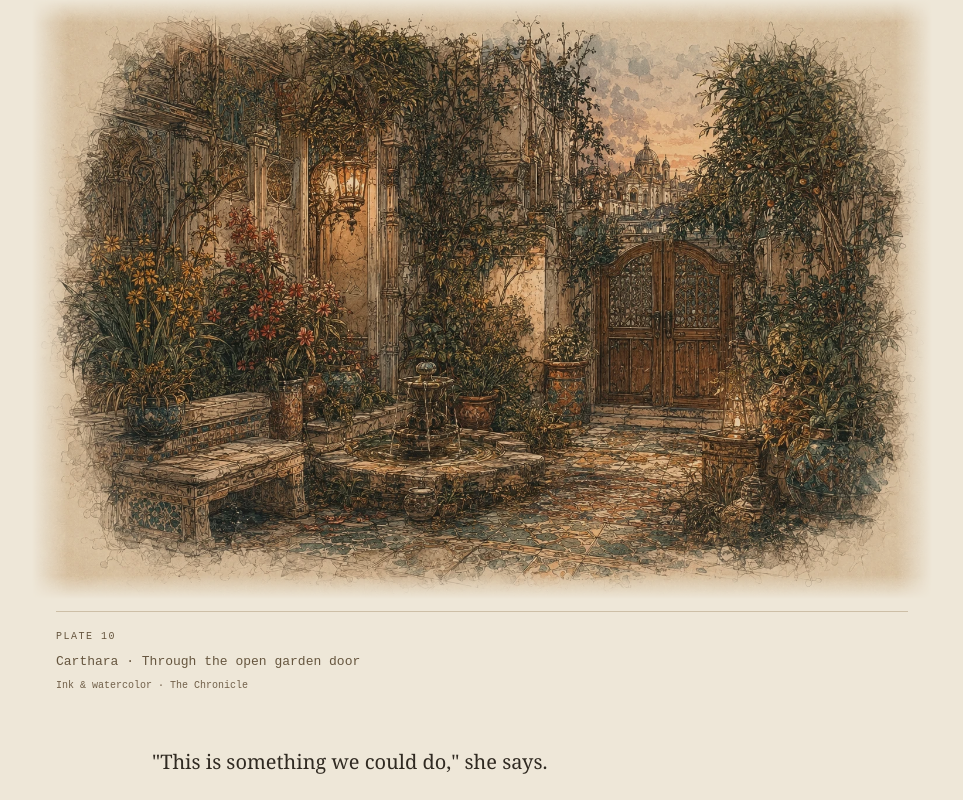
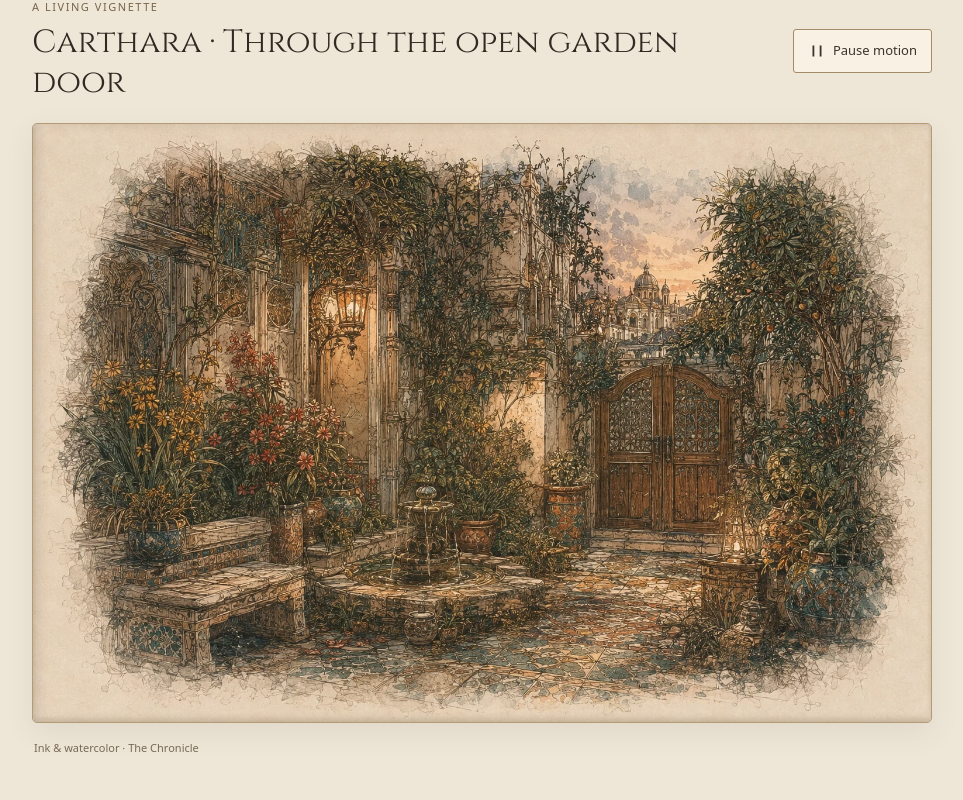
Before and after one commit to Suphian/chronicle, a Next.js app: page /chapters/a-dark-turn in a window 1280 px wide. Shown: the part 940-1740 px from the top of the page, without its empty margins (158-1121 px from the left). Built offline with nearby package versions, Linux system fonts and the light colour scheme.

Commit message:
Place contextual living vignettes throughout chapters and main sections

```diff
--- a/src/app/globals.css
+++ b/src/app/globals.css
@@ -77,7 +77,6 @@ body {
 .editorial-home .home-actions .btn-ghost { color: #514936; font: 13px/1.6 system-ui, sans-serif; letter-spacing: 0; text-transform: none; text-decoration: underline; text-underline-offset: 6px; }
 .home-folio { position: absolute; bottom: 28px; left: max(28px, calc((100vw - 1480px) / 2)); right: max(28px, calc((100vw - 1480px) / 2)); border-top: 1px solid #b8a98c; padding-top: 15px; font: 12px/1.6 system-ui, sans-serif; color: #65553e; display: flex; justify-content: space-between; gap: 24px; }
 .editorial-home .home-sections { max-width: 1536px; padding-top: 75px; }
-.home-living { width: min(1240px, calc(100% - 48px)); margin: 0 auto; }
 .editorial-home .home-sections > .book-eyebrow { color: #796749; }
 .editorial-home .home-section-grid { display: block; }
 .editorial-home .home-section-grid > a { display: grid; grid-template-columns: 60px minmax(180px, 1fr) minmax(240px, 1.4fr) 190px; gap: 25px; align-items: center; padding: 36px 0; border: 0; border-top: 1px solid #cbbda2; }
--- a/src/app/page.tsx
+++ b/src/app/page.tsx
@@ -19,7 +19,6 @@ export default function Home() {
       <div className="home-title"><p className="book-eyebrow">An illustrated story · A world in the making</p><h1><span>The</span> Chronicle</h1><p>Of Hanno Averroes, of Dyia, and of a city that remembers what its people try to forget.</p><div className="home-actions"><Link href={first ? `/chapters/${first.slug}` : "/story"} className="btn-primary">Read the opening <span aria-hidden="true">↗</span></Link><Link href="#chapters" className="btn-ghost">Explore the Chronicle ↓</Link></div></div>
       <p className="home-folio">Carthara <span>Markets, awnings, and a thousand quiet debts.</span></p>
     </section>
-    <div className="home-living"><LivingLandscape /></div>
-    <section id="chapters" className="home-sections"><ResumeReading /><p className="book-eyebrow">Four ways into the Chronicle</p><div className="home-section-grid">{sections.map((section) => <Link href={section.href} key={section.href}><span>{section.number}</span><h2>{section.title}</h2><p>{section.description}</p><strong>{section.action} →</strong></Link>)}</div></section>
+    <section id="chapters" className="home-sections"><ResumeReading /><p className="book-eyebrow">Four ways into the Chronicle</p><div className="home-section-grid">{sections.map((section) => <Link href={section.href} key={section.href}><span>{section.number}</span><h2>{section.title}</h2><p>{section.description}</p><strong>{section.action} →</strong></Link>)}</div><LivingLandscape artwork="courtyard-garden" /></section>
   </main>;
 }
--- a/src/app/people/page.tsx
+++ b/src/app/people/page.tsx
@@ -1,3 +1,4 @@
+import { LivingLandscape } from "@/components/LivingLandscape";
 import Link from "next/link";
 import { codex } from "@/content/codex";
 import { PeopleDirectory } from "@/components/PeopleDirectory";
@@ -11,5 +12,6 @@ export default function PeoplePage() {
     <div className="section-subnav"><a href="#directory">Character dossiers</a><Link href="/character">Hanno’s character sheet</Link><Link href="/codex">Quick reference & lore</Link></div>
     <p className="section-footnote">Dossiers contain full-story spoilers, including secrets and later events. Names in this directory do not reveal their outcomes.</p>
     <section id="directory"><PeopleDirectory people={codex.filter((entry) => entry.kind === "person").map((entry) => ({ id: entry.id, name: entry.name, group: groups[entry.id] ?? "The Chronicle" }))} /></section>
+    <LivingLandscape artwork="clinic-courtyard" />
   </div></main>;
 }
--- a/src/app/story/page.tsx
+++ b/src/app/story/page.tsx
@@ -1,3 +1,4 @@
+import { LivingLandscape } from "@/components/LivingLandscape";
 import Link from "next/link";
 import Image from "next/image";
 import { chapters } from "@/content/chapters";
@@ -13,6 +14,7 @@ export default function StoryPage() {
     <p className="section-lead">A family in a city of debts. Two brothers who each believe the other left. A gift for healing that will ask more of its owner than he expects.</p>
     <ResumeReading />
     <div className="section-subnav"><Link href="/settings">Reading settings</Link></div>
+    <LivingLandscape artwork="pottery-room" />
     <section id="chapters" className="section-block"><h2>Chapters</h2>
       <ol className="story-list">{prose.map((chapter) => <li key={chapter.slug}><Link href={`/chapters/${chapter.slug}`}>
         {chapter.cover && <div className="story-thumbnail"><Image src={chapter.cover} alt="" fill sizes="(max-width: 600px) 90px, 150px" className="object-cover" /></div>}
--- a/src/app/workshop/page.tsx
+++ b/src/app/workshop/page.tsx
@@ -1,3 +1,4 @@
+import { LivingLandscape } from "@/components/LivingLandscape";
 import Link from "next/link";
 import { chapters } from "@/content/chapters";
 import { getBibleEntries } from "@/lib/worldbuilding";
@@ -21,6 +22,7 @@ export default function WorkshopPage() {
   return <main className="section-shell"><div className="section-inner"><p className="book-eyebrow">The Chronicle / Writing room</p><h1>Where an idea becomes a story.</h1><p className="section-lead">Work from a possibility to a plan, from a plan to a scene, and from a scene to a chapter worth reading. The larger epic remains open to discovery.</p>
     <div className="section-subnav"><Link href="/library/story/overall-outline">Overall story outline</Link><a href="#chapter-plan">Chapter outline</a><a href="#ideas">Ideas</a><a href="#reviews">Draft reviews</a><Link href="/library/PROMPT">Collaboration prompt</Link></div>
     <section className="section-block" id="desks"><h2>The writing desk</h2><div className="notebook-cards">{desks.map((desk) => <Link href={desk.href} key={desk.href}><h3>{desk.title}</h3><p>{desk.detail}</p></Link>)}</div></section>
+    <LivingLandscape artwork="travel-letters" />
     <section className="section-block"><p className="book-eyebrow">How we work</p><ol className="pitch-stages">{["Pitch an idea", "Find its connections", "Plan the scenes", "Write the chapter", "Check continuity", "Revise together"].map((stage, i) => <li key={stage}><span>{i + 1}</span>{stage}</li>)}</ol><p className="section-footnote">Pitch ideas in our conversation. Each gets a note with possible homes, affected people, and consequences. Proposals stay distinguishable from events already written.</p></section>
     <section className="section-block" id="chapter-plan"><p className="book-eyebrow">Current sequence · Full-story spoilers</p><h2>Chapter outline</h2><p>This is the current draft sequence, not a limit on the epic. Any of these units can later split into several chapters. Open one to see its scenes.</p>
       <div className="stage-legend"><span>Idea — a possibility</span><span>Story sketch — planned beats</span><span>Prose draft — narrative to edit</span><span>Revised chapter — reviewed prose</span></div>
--- a/src/app/world/page.tsx
+++ b/src/app/world/page.tsx
@@ -1,3 +1,4 @@
+import { LivingLandscape } from "@/components/LivingLandscape";
 import type { Metadata } from "next";
 import { WorldAtlas } from "@/components/WorldAtlas";
 import { ResumeReading } from "@/components/ResumeReading";
@@ -47,6 +48,7 @@ export default async function WorldPage({
           </figcaption>
         </figure>
       </section>
+      <LivingLandscape />
       <section id="history" className="section-block"><h2>History & memory</h2><p>What the chapters establish, what the old songs dispute, and what survives in the early world notes.</p><div className="notebook-cards"><Link href="/library/history/current-timeline"><h3>A relative history of the world</h3><p>Events, legendary accounts, and gaps in the chronology →</p></Link><Link href="/library/geography-reconciliation"><h3>The wider world recovered</h3><p>Ruhania, the seven lakes, and the fragmented Khanate →</p></Link></div></section>
       <section id="institutions" className="section-block"><h2>Institutions & power</h2><p>Who commands, who pays, who can refuse, and what happens when interests collide.</p><div className="notebook-cards">{entries.filter((entry) => entry.group === "factions").map((entry) => <Link key={entry.slug} href={`/library/${entry.slug}`}><h3>{entry.title}</h3><p>History, interests & constraints →</p></Link>)}</div></section>
       <section id="everyday" className="section-block"><h2>Everyday life</h2><p>A city needs food, water, work, care, and ways for news to travel. These details give its conflicts consequences.</p><div className="notebook-cards"><Link href="/library/cultures/everyday-life"><h3>Life beneath the architecture</h3><p>Seven material domains, with evidence and open questions →</p></Link><Link href="/library/visual-direction"><h3>Architecture & technology</h3><p>The aesthetic, its practical uses, and its limits →</p></Link></div></section>
--- a/src/components/BookReader.tsx
+++ b/src/components/BookReader.tsx
@@ -5,6 +5,8 @@ import Link from "next/link";
 import { Fragment, useEffect, useState, type ReactNode } from "react";
 import type { Chapter, Scene } from "@/content/types";
 import { bookPlates, type BookPlate } from "@/content/illustrations";
+import { livingVignettes, livingBookPlates } from "@/content/living-vignettes";
+import { LivingLandscape } from "./LivingLandscape";
 import { codex } from "@/content/codex";
 import { worldById } from "@/content/world";
 import { saveReadingPlace } from "./ResumeReading";
@@ -22,6 +24,7 @@ export function BookReader({ chapter, prev, next, initialSceneId }: {
   const text = scenes.flatMap((scene) => [scene.heading, ...(scene.text ?? []), scene.quote?.text]).join(" ");
   const people = codex.filter((entry) => entry.kind === "person" && text.includes(entry.name.split(" ").filter((word) => !["Master", "Lord", "General", "Magistra"].includes(word))[0]));
   const places = [...new Set(scenes.map((scene) => scene.location).filter(Boolean))].map((id) => worldById[id!]).filter(Boolean);
+
   useEffect(() => {
     if (initialSceneId) document.getElementById(initialSceneId)?.scrollIntoView();
     saveReadingPlace(chapter.slug, initialSceneId && chapter.scenes.some((scene) => scene.id === initialSceneId) ? initialSceneId : chapter.scenes[0].id);
@@ -49,7 +52,7 @@ export function BookReader({ chapter, prev, next, initialSceneId }: {
               {prose && sceneIndex > 0 && <div className="scene-divider" aria-hidden="true">✦</div>}
               {scene.pov && (sceneIndex === 0 || scene.pov !== scenes[sceneIndex - 1].pov) && <p className="scene-pov">{scene.pov}</p>}
               {scene.heading && <h2 className={prose ? "sr-only" : undefined}>{scene.heading}</h2>}
-              <SceneProse scene={scene} plates={bookPlates[`${chapter.slug}/${scene.id}`]} narrating={narrating} />
+              <SceneProse scene={scene} plates={bookPlates[`${chapter.slug}/${scene.id}`]} vignette={livingVignettes[`${chapter.slug}/${scene.id}`]} livingPlate={livingBookPlates[`${chapter.slug}/${scene.id}`]} narrating={narrating} />
               {scene.quote && <blockquote><p>“{scene.quote.text}”</p>{scene.quote.by && <cite>— {scene.quote.by}</cite>}</blockquote>}
               {!prose && scene.location && worldById[scene.location] && <Link className="book-location" href={`/world?at=${scene.location}`}>Explore {worldById[scene.location].name} →</Link>}
             </section>)}
@@ -81,10 +84,13 @@ export function BookReader({ chapter, prev, next, initialSceneId }: {
   );
 }
 
-function SceneProse({ scene, plates = [], narrating }: { scene: Scene; plates?: BookPlate[]; narrating: string | null }) {
+function SceneProse({ scene, plates = [], vignette, livingPlate, narrating }: { scene: Scene; plates?: BookPlate[]; vignette?: (typeof livingVignettes)[string]; livingPlate?: BookPlate["artwork"]; narrating: string | null }) {
   const paragraphs = scene.text ?? [];
   const passage = (start: number, end: number) => paragraphs.slice(start, end).map((paragraph, i) =>
-    <p key={start + i} data-prose-id={`${scene.id}:${start + i}`} data-narrating={narrating === `${scene.id}:${start + i}` ? true : undefined}>{paragraph}</p>);
+    <Fragment key={start + i}>
+      <p data-prose-id={`${scene.id}:${start + i}`} data-narrating={narrating === `${scene.id}:${start + i}` ? true : undefined}>{paragraph}</p>
+      {vignette?.afterParagraph === start + i + 1 && <LivingLandscape artwork={vignette.artwork} headingLevel={3} />}
+    </Fragment>);
   let cursor = 0;
   const blocks: ReactNode[] = [];
   for (let index = 0; index < plates.length; index++) {
@@ -92,7 +98,7 @@ function SceneProse({ scene, plates = [], narrating }: { scene: Scene; plates?:
       const before = passage(cursor, plate.afterParagraph);
       cursor = plate.afterParagraph;
       if (plate.layout !== "folio") {
-        blocks.push(<Fragment key={plate.artwork}>{before}<PlateFigure plate={plate} /></Fragment>);
+        blocks.push(<Fragment key={plate.artwork}>{before}{plate.artwork === livingPlate ? <LivingLandscape artwork={plate.artwork} title={plate.caption} headingLevel={3} /> : <PlateFigure plate={plate} />}</Fragment>);
         continue;
       }
       // Never split a paragraph or consume text belonging to the next illustration.
--- a/src/components/LivingLandscape.module.css
+++ b/src/components/LivingLandscape.module.css
@@ -1,7 +1,7 @@
-.landscape { width: 100%; margin: 68px auto; color: #302a22; }
+.landscape { width: 100%; max-width: 900px; margin: 40px auto 48px; color: #302a22; }
 .heading { display: flex; align-items: center; justify-content: space-between; gap: 24px; margin-bottom: 20px; }
 .eyebrow { margin: 0 0 8px; font: 11px/1.5 system-ui, sans-serif; letter-spacing: .14em; text-transform: uppercase; color: #78654a; }
-.heading h2 { margin: 0; font: clamp(27px, 3.2vw, 40px)/1.25 var(--font-display), Georgia, serif; }
+.heading .title { margin: 0; font: clamp(24px, 2.6vw, 32px)/1.25 var(--font-display), Georgia, serif; }
 .control { display: inline-flex; flex: none; align-items: center; justify-content: center; gap: 7px; min-height: 44px; padding: 10px 14px; border: 1px solid #a48c67; border-radius: 3px; background: #f8f1e4; color: #3c3428; cursor: pointer; font: 13px/1.5 system-ui, sans-serif; }
 .control:hover { background: #eee1c9; }
 .control:focus-visible { outline: 3px solid #577d78; outline-offset: 4px; }
@@ -16,7 +16,9 @@
 .curtain { position: absolute; z-index: 3; top: -1%; bottom: -3%; left: -4%; width: 25%; height: 105%; pointer-events: none; transform-origin: 8% 0%; transform: scaleX(.84) rotate(-1deg); animation: billow 10s ease-in-out infinite; animation-play-state: paused; filter: drop-shadow(4px 3px 7px #6d5a3714); }
 .sill { position: absolute; z-index: 4; inset: 0; pointer-events: none; box-shadow: inset 5px 0 12px #3c2b1f1f, inset 0 -3px 5px #47381d21; }
 .running .curtain, .running .mote, .running .sunlight { animation-play-state: running; }
-.caption { display: flex; justify-content: space-between; align-items: baseline; gap: 16px 32px; margin: 16px 2px 0; font: 16px/1.7 Georgia, serif; color: #5d513f; }
+.night .sunlight { background: radial-gradient(ellipse at 45% 55%, #edbb582b 0, transparent 65%); }
+.night .mote { background: #f9dd93; }
+.caption { display: flex; flex-wrap: wrap; justify-content: space-between; align-items: baseline; gap: 6px 32px; margin: 16px 2px 0; font: 16px/1.7 Georgia, serif; color: #5d513f; }
 .study { flex: none; font: 11px/1.6 system-ui, sans-serif; color: #796c56; }
 @keyframes billow { 0%, 100% { transform: scaleX(.84) skewX(-1deg) rotate(-1deg); } 46% { transform: scaleX(1.05) skewX(2.5deg) rotate(-.2deg); } 72% { transform: scaleX(.98) skewX(.5deg) rotate(-.6deg); } }
 @keyframes drift { 0% { opacity: 0; transform: translate(0, 18px); } 18% { opacity: .55; } 72% { opacity: .4; } 100% { opacity: 0; transform: translate(var(--drift), -45px); } }
@@ -24,7 +26,7 @@
 @media (max-width: 760px) {
   .landscape { margin-block: 46px; }
   .heading { gap: 16px; }
-  .heading h2 { font-size: 27px; }
+  .heading .title { font-size: 24px; }
   .control { padding-inline: 10px; font-size: 12px; }
   .caption { flex-direction: column; gap: 6px; font-size: 15px; }
   .study { flex: auto; }
--- a/src/components/LivingLandscape.tsx
+++ b/src/components/LivingLandscape.tsx
@@ -3,6 +3,7 @@
 import Image from "next/image";
 import { useEffect, useId, useRef, useState, type CSSProperties } from "react";
 import styles from "./LivingLandscape.module.css";
+import { livingArtwork, type LivingArtworkId } from "@/content/living-vignettes";
 
 const motes = Array.from({ length: 14 }, (_, index) => ({
   left: `${12 + (index * 29) % 76}%`,
@@ -13,7 +14,9 @@ const motes = Array.from({ length: 14 }, (_, index) => ({
 } as CSSProperties));
 
 /** Original painted atmosphere with separately controlled fabric, light and air. */
-export function LivingLandscape() {
+export function LivingLandscape({ artwork = "lysandria-terrace", title, headingLevel = 2 }: { artwork?: LivingArtworkId; title?: string; headingLevel?: 2 | 3 }) {
+  const art = livingArtwork(artwork);
+  const Heading = headingLevel === 3 ? "h3" : "h2";
   const section = useRef<HTMLElement>(null);
   const [reducedMotion, setReducedMotion] = useState(true);
   const [userChoice, setUserChoice] = useState<boolean | null>(null);
@@ -46,20 +49,20 @@ export function LivingLandscape() {
     };
   }, []);
 
-  return <section className={styles.landscape} ref={section} aria-labelledby={titleId}>
+  return <section className={`${styles.landscape}${art.night ? ` ${styles.night}` : ""}`} ref={section} aria-labelledby={titleId} data-living-vignette={artwork}>
     <div className={styles.heading}>
-      <div><p className={styles.eyebrow}>A living vignette</p><h2 id={titleId}>A moment in Lysandria</h2></div>
+      <div><p className={styles.eyebrow}>A living vignette</p><Heading className={styles.title} id={titleId}>{title ?? art.title}</Heading></div>
       <button className={styles.control} type="button" aria-pressed={wantsMotion} onClick={() => setUserChoice(!wantsMotion)}>
         <svg viewBox="0 0 20 20" aria-hidden="true">{wantsMotion ? <path d="M6 4v12M14 4v12" fill="none" stroke="currentColor" strokeWidth="2" /> : <path d="m6 3 11 7-11 7z" fill="currentColor" />}</svg>
         {wantsMotion ? "Pause motion" : "Play motion"}
       </button>
     </div>
     <figure className={styles.figure}>
-      <div className={`${styles.window} ${running ? styles.running : ""}`}>
-        <Image src="/images/living/lysandria-terrace.webp" alt="A sunlit pottery terrace above turquoise water, with blue-banded jugs, leafy vines, white coastal homes, and Lysandria’s two enormous mountains beneath summer clouds." fill sizes="(max-width: 760px) 100vw, (max-width: 1280px) 94vw, 1240px" className={styles.painting} />
+      <div className={`${styles.window} ${running ? styles.running : ""}`} style={{ aspectRatio: `${art.width} / ${art.height}` }}>
+        <Image src={art.src} alt={art.alt} fill sizes="(min-width: 1300px) 900px, (min-width: 901px) 70vw, 95vw" className={styles.painting} />
         <div className={styles.sunlight} aria-hidden="true" />
         <div className={styles.air} aria-hidden="true">{motes.map((style, index) => <span className={styles.mote} style={style} key={index} />)}</div>
-        <svg className={styles.curtain} viewBox="0 0 260 660" preserveAspectRatio="none" aria-hidden="true" focusable="false">
+        {art.curtain && <svg className={styles.curtain} viewBox="0 0 260 660" preserveAspectRatio="none" aria-hidden="true" focusable="false">
           <defs><linearGradient id={linenId} x1="0" y1="0" x2="1" y2="0">
             <stop offset="0" stopColor="#f5edda" stopOpacity=".82" /><stop offset=".18" stopColor="#fffbed" stopOpacity=".48" />
             <stop offset=".35" stopColor="#e6dcc4" stopOpacity=".7" /><stop offset=".53" stopColor="#fffdf4" stopOpacity=".32" />
@@ -73,10 +76,10 @@ export function LivingLandscape() {
             <path d="M124 0C104 129 128 201 163 296S220 496 167 643" />
           </g>
           <path d="M166 0C146 112 150 191 182 276C215 366 245 405 241 488C238 561 202 616 180 660" fill="none" stroke="#fff8e8" strokeWidth="3" opacity=".62" />
-        </svg>
+        </svg>}
         <div className={styles.sill} aria-hidden="true" />
       </div>
-      <figcaption className={styles.caption}><span>Sea air through an open curtain. A potter’s work waiting in the sun.</span><span className={styles.study}>An imagined terrace · Silent atmosphere study</span></figcaption>
+      <figcaption className={styles.caption}>{art.caption && <span>{art.caption}</span>}<span className={styles.study}>{art.note}</span></figcaption>
     </figure>
   </section>;
 }
--- /dev/null
+++ b/src/content/living-vignettes.ts
@@ -0,0 +1,35 @@
+import { plateArtwork, type PlateId } from "./illustrations";
+
+export type LivingArtworkId = PlateId | "lysandria-terrace";
+
+export function livingArtwork(id: LivingArtworkId) {
+  if (id === "lysandria-terrace") return {
+    src: "/images/living/lysandria-terrace.webp",
+    alt: "A sunlit pottery terrace above turquoise water, with blue-banded jugs, leafy vines, white coastal homes, and Lysandria’s two enormous mountains beneath summer clouds.",
+    title: "A moment in Lysandria",
+    caption: "Sea air through an open curtain. A potter’s work waiting in the sun.",
+    note: "Lysandria · An imagined pottery terrace",
+    width: 1672, height: 941, curtain: true, night: false,
+  };
+  const plate = plateArtwork[id];
+  return { ...plate, title: plate.caption, caption: "", note: "Ink & watercolor · The Chronicle", curtain: false, night: ["lantern-alley", "lake-siraj", "courtyard-garden", "moonlit-wedding"].includes(id) };
+}
+
+/** Atmospheric artwork placements; paragraph counts are one-based. */
+export const livingVignettes: Record<string, { artwork: "lysandria-terrace"; afterParagraph: number }> = {
+  "gift-of-lysandria/ancient-guardians": { artwork: "lysandria-terrace", afterParagraph: 2 },
+};
+
+/** Animate an existing plate in place, keeping its manuscript position and caption. */
+export const livingBookPlates: Record<string, PlateId> = {
+  "the-conqueror/the-graveyard-of-empires": "bakhtar-cliffs",
+  "market-awnings/above-the-pottery-shop": "pottery-room",
+  "bitter-apprenticeship/the-alleys": "lantern-alley",
+  "journeys/lake-siraj": "lake-siraj",
+  "the-cure/the-savior-of-carthara": "clinic-courtyard",
+  "shadows-and-accusations/the-shipment": "sealed-cargo",
+  "rising-influence/courtesies": "banquet-court",
+  "a-dark-turn/hollow": "courtyard-garden",
+  "shadows-closing-in/reckoning": "lantern-alley",
+  "the-flower-in-her-hair/a-stranger-at-the-table": "courtyard-garden",
+};
```
Also changed, not shown: worldbuilding/decisions.md (+6 -0 lines), worldbuilding/visual-direction.md (+9 -2 lines).
